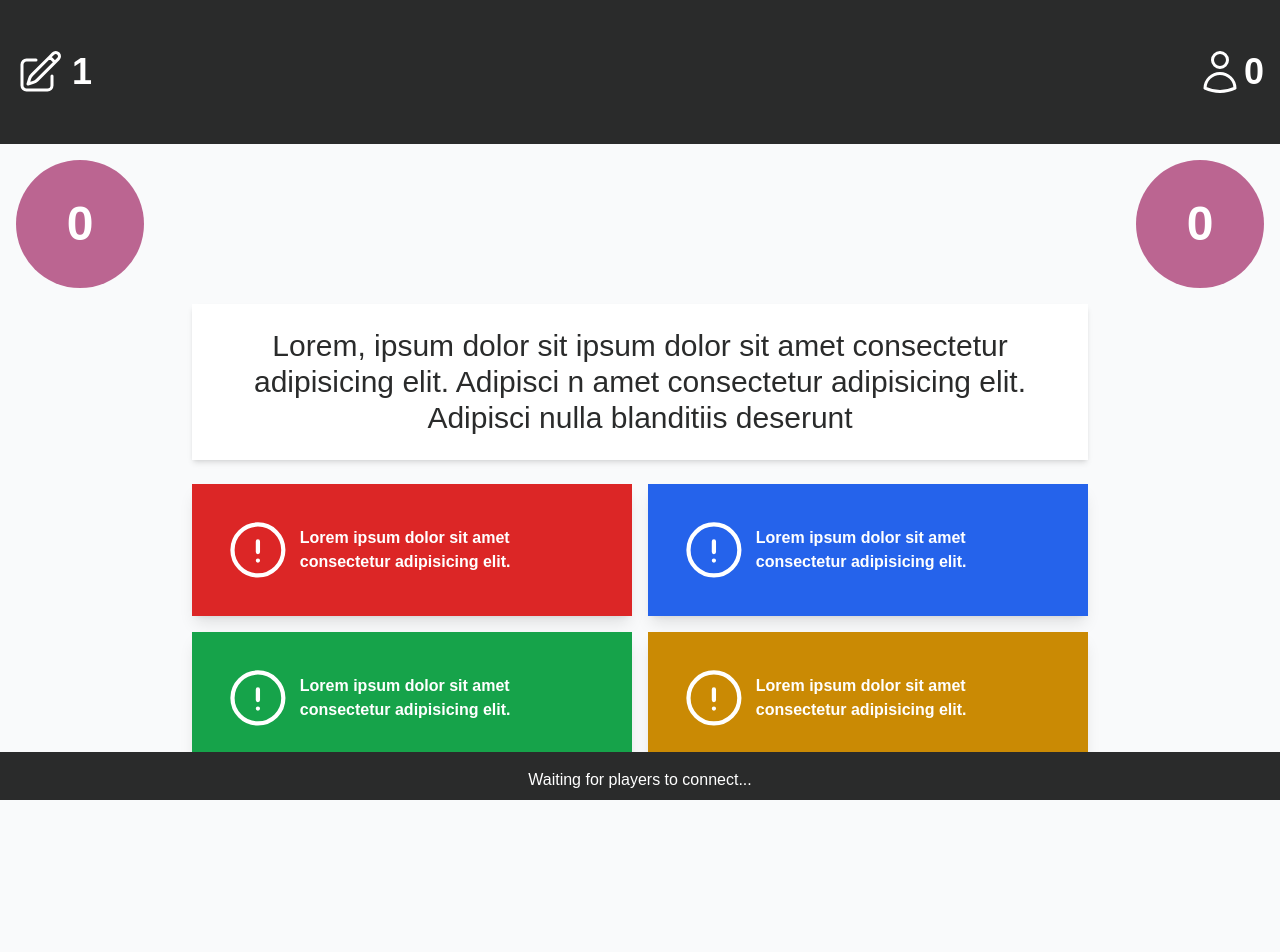
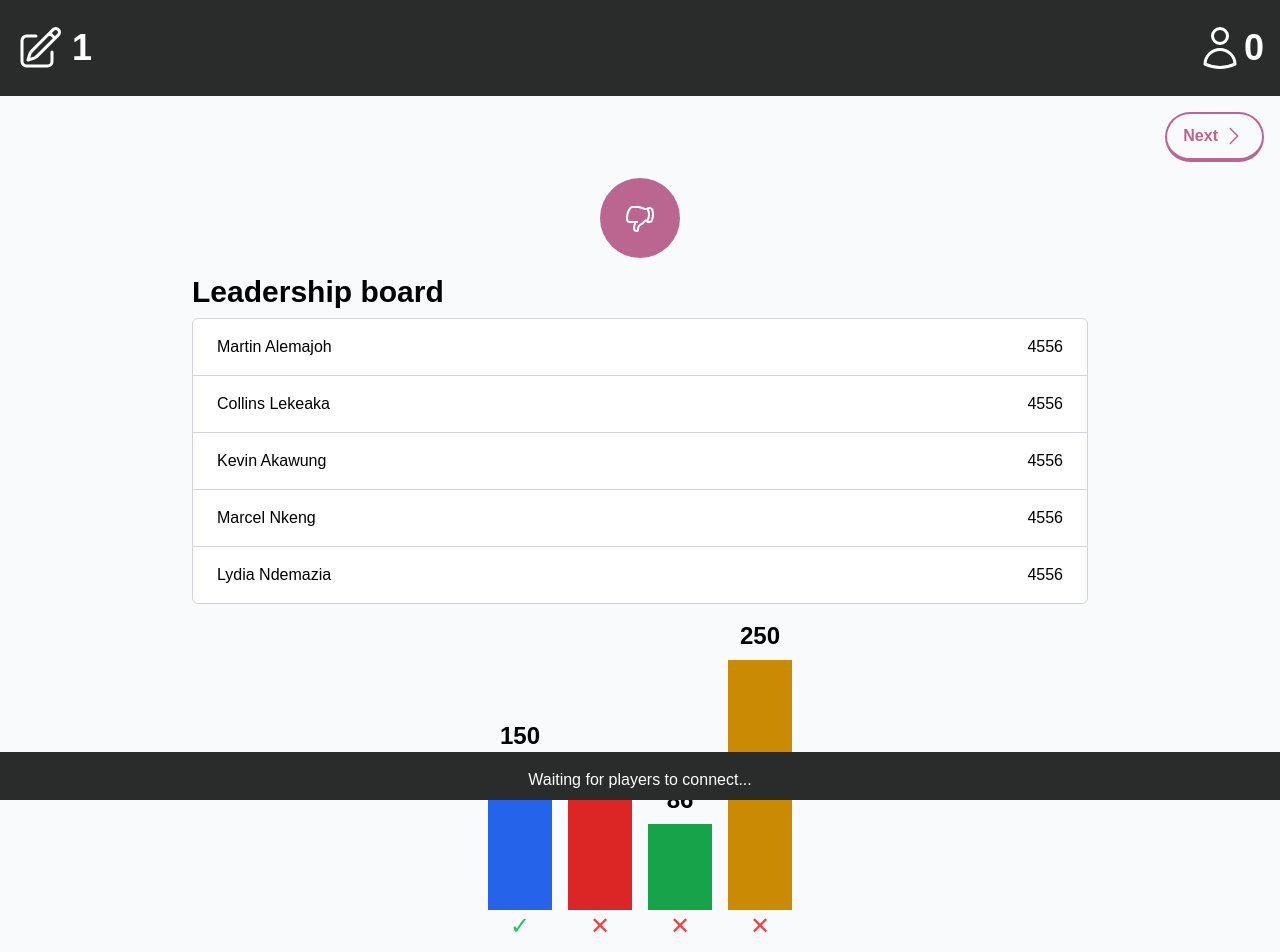
Before and after one commit to martin-alem/fahoot-frontend, a React (Vite) app: page /game_room in a window 1280 px wide. Shown: the top 952 px of the page. Before the commit the page ends 812 px from the top, so only its background shows below. Built offline with nearby package versions, Linux system fonts and the light colour scheme; a web font is replaced by a local one.

Commit message:
implement vertical bar for displaying score summary. implement a leader board component, play summary component to play a single question. status circle to indicate if a player passed the question or not.

```diff
--- /dev/null
+++ b/src/components/bar/Bar.tsx
@@ -0,0 +1,30 @@
+import { useEffect, useState } from "react";
+import { mapScoreToBarHeight } from "../../utils/util";
+
+type BarProp = {
+  bgColor: string;
+  score: number;
+  status: boolean;
+};
+
+const Bar: React.FC<BarProp> = ({ bgColor, score, status }) => {
+  const [height, setHeight] = useState("2px");
+
+  useEffect(() => {
+    const barHeight = mapScoreToBarHeight(score);
+    setTimeout(() => {
+      setHeight(barHeight.toString().concat("px"));
+    }, 50);
+  }, [score]);
+  return (
+    <>
+      <div className="flex flex-col items-center">
+        <div className="text-2xl font-bold">{score}</div>
+        <div style={{ height }} className={`w-16 transition-all duration-500 ease-linear ${bgColor} mt-2`}></div>
+        {status ? <div className="text-2xl text-green-500">&#10003;</div> : <div className="text-2xl text-red-500">&#10005;</div>}
+      </div>
+    </>
+  );
+};
+
+export default Bar;
--- /dev/null
+++ b/src/components/leader_board/LeaderBoard.tsx
@@ -0,0 +1,26 @@
+const items = [
+  { id: 1, name: "Martin Alemajoh", points: 4556 },
+  { id: 2, name: "Collins Lekeaka", points: 4556 },
+  { id: 3, name: "Kevin Akawung", points: 4556 },
+  { id: 4, name: "Marcel Nkeng", points: 4556 },
+  { id: 5, name: "Lydia Ndemazia", points: 4556 },
+];
+
+const LeaderBoard: React.FC = () => {
+  return (
+    <>
+      <div className="overflow-hidden rounded-md border border-gray-300 bg-white">
+        <ul role="list" className="divide-y divide-gray-300">
+          {items.map((item) => (
+            <li key={item.id} className="px-6 py-4 flex justify-between">
+              <h1>{item.name}</h1>
+              <p>{item.points}</p>
+            </li>
+          ))}
+        </ul>
+      </div>
+    </>
+  );
+};
+
+export default LeaderBoard;
--- /dev/null
+++ b/src/components/play_summary/PlaySummary.tsx
@@ -0,0 +1,40 @@
+import Bar from "../bar/Bar";
+
+const options = [
+  {
+    color: "bg-blue-600",
+    total: 150,
+    correct: true,
+  },
+
+  {
+    color: "bg-red-600",
+    total: 120,
+    correct: false,
+  },
+
+  {
+    color: "bg-green-600",
+    total: 86,
+    correct: false,
+  },
+  {
+    color: "bg-yellow-600",
+    total: 250,
+    correct: false,
+  },
+];
+
+const PlaySummary: React.FC = () => {
+  return (
+    <>
+      <div className="w-full flex gap-4 justify-center items-end">
+        {options.map((option) => (
+          <Bar bgColor={option.color} score={option.total} status={option.correct} />
+        ))}
+      </div>
+    </>
+  );
+};
+
+export default PlaySummary;
--- /dev/null
+++ b/src/components/status_circle/StatusCircle.tsx
@@ -0,0 +1,14 @@
+import { HandThumbDownIcon, HandThumbUpIcon } from "@heroicons/react/24/outline";
+
+type StatusCircleProp = {
+  status: boolean;
+};
+const StatusCircle: React.FC<StatusCircleProp> = ({ status }) => {
+  return (
+    <>
+      <div className="w-20 h-20 bg-primary-500 text-white p-6 rounded-full flex items-center justify-center">{status ? <HandThumbUpIcon className="w-20" /> : <HandThumbDownIcon className="w-20" />}</div>
+    </>
+  );
+};
+
+export default StatusCircle;
--- /dev/null
+++ b/src/container/result/Result.tsx
@@ -0,0 +1,31 @@
+import { ChevronRightIcon } from "@heroicons/react/24/outline";
+import Button from "../../components/button/Button";
+import LeaderBoard from "../../components/leader_board/LeaderBoard";
+import PlaySummary from "../../components/play_summary/PlaySummary";
+import StatusCircle from "../../components/status_circle/StatusCircle";
+
+const Result: React.FC = () => {
+  return (
+    <>
+      <div className="flex justify-end">
+        <div>
+          <Button type="primary" label="Next" suffixIcon={<ChevronRightIcon className="w-6" />} />
+        </div>
+      </div>
+      <div className="mx-auto mt-4 max-w-7xl px-4 sm:px-6 lg:px-8">
+        <div className="mx-auto max-w-4xl flex justify-center">
+          <StatusCircle status={false} />
+        </div>
+        <div className="mt-4 mx-auto max-w-4xl">
+          <h1 className="mb-2 text-3xl font-bold">Leadership board</h1>
+          <LeaderBoard />
+          <div className="mt-4">
+            <PlaySummary />
+          </div>
+        </div>
+      </div>
+    </>
+  );
+};
+
+export default Result;
--- a/src/pages/game_room/GameRoom.tsx
+++ b/src/pages/game_room/GameRoom.tsx
@@ -1,18 +1,20 @@
 import useTitle from "../../hooks/useTitle";
 import PlayerCount from "../../components/player_count/PlayerCount";
-import Play from "../play/Play";
+// import Play from "../../container/play/Play";
 import QuestionCount from "../../components/question_count/QuestionCount";
+import Result from "../../container/result/Result";
 
 const GameRoom: React.FC = () => {
   useTitle("Game Room");
   return (
     <div className="relative">
-      <div className="fixed h-36 top-0 left-0 w-full p-4 flex items-center justify-between bg-secondary-500">
+      <div className="fixed h-24 top-0 left-0 w-full p-4 flex items-center justify-between bg-secondary-500">
         <QuestionCount />
-        <PlayerCount textColor="text-white"/>
+        <PlayerCount textColor="text-white" />
       </div>
-      <div className="pt-40 pb-12 px-4">
-        <Play />
+      <div className="pt-28 pb-12 px-4">
+        {/* <Play /> */}
+        <Result />
       </div>
 
       <div className="fixed h-12 bottom-0 left-0 w-full bg-secondary-500 text-white text-center p-4">Waiting for players to connect...</div>
--- /dev/null
+++ b/src/utils/util.ts
@@ -0,0 +1,10 @@
+/**
+ * Maps a score to a number in a sequence representing the bar's height
+ * @param score score from which to calculate the bar's height
+ * @returns a number representing the height of the bar
+ */
+export function mapScoreToBarHeight(score: number): number {
+  if (score <= 0) return 10;
+  if (score >= 250) return 250;
+  return score;
+}
```
Also changed, not shown: src/container/play/Play.tsx (renamed from src/pages/play/Play.tsx).
